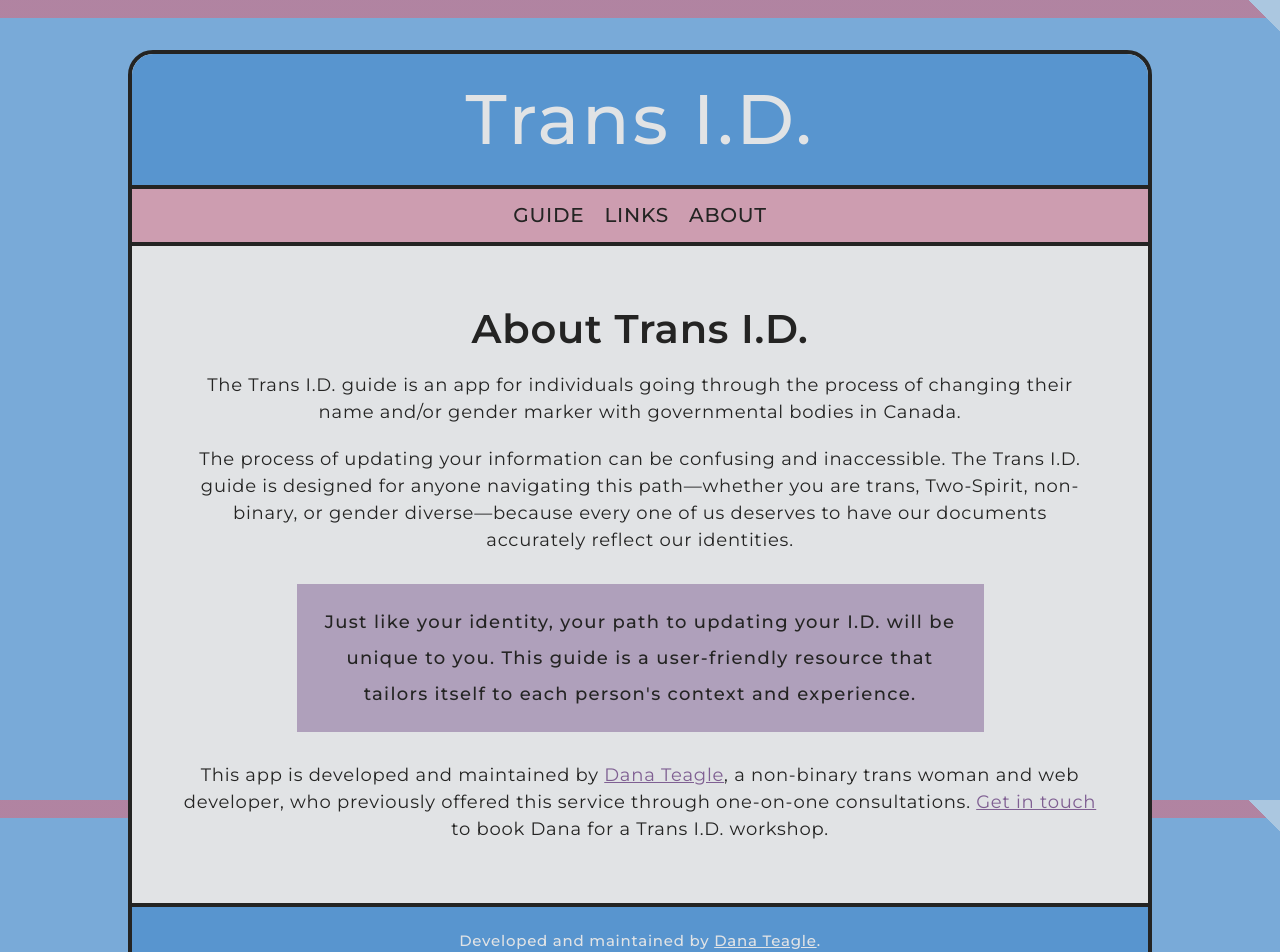
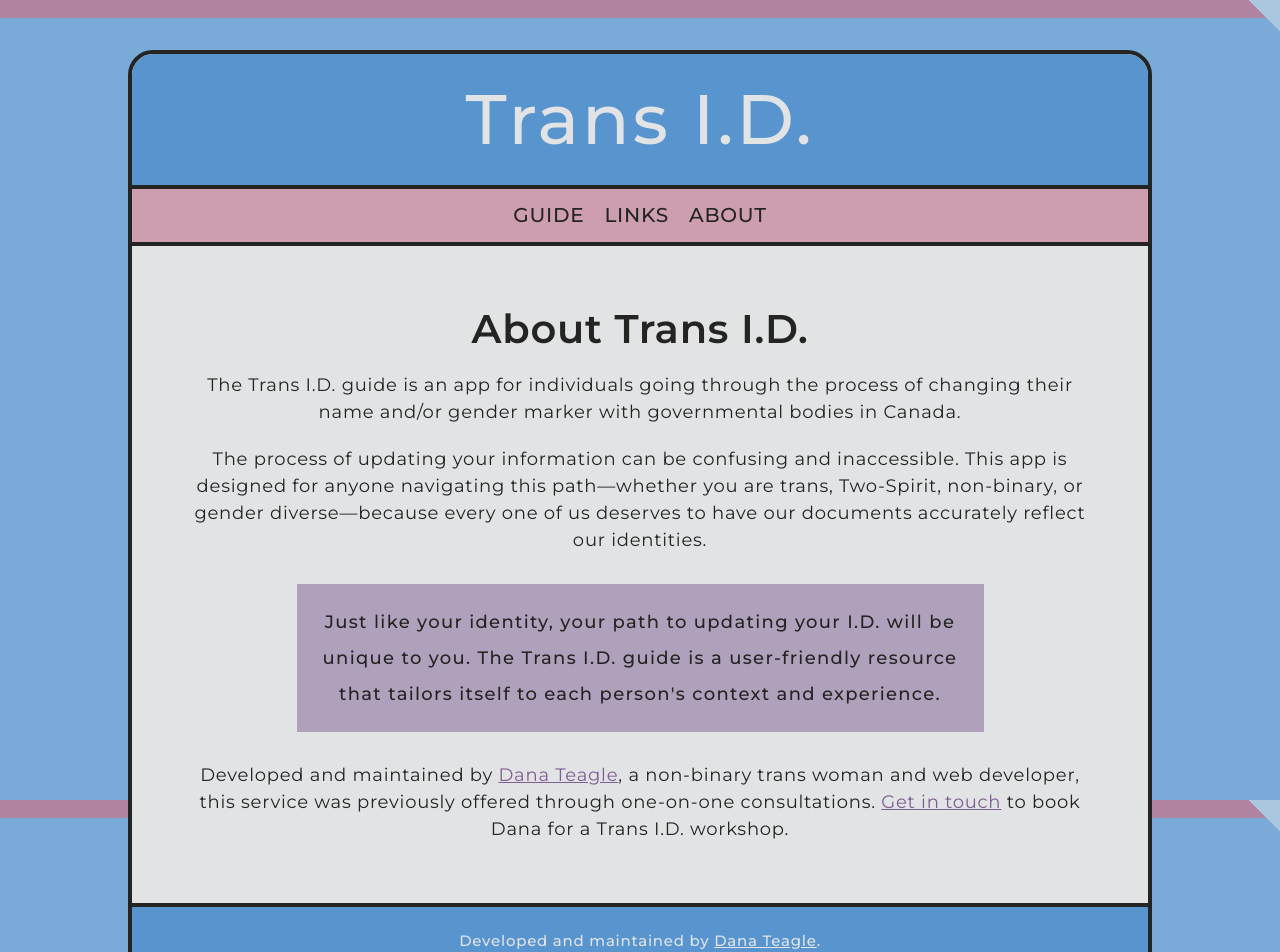
Before and after one commit to torontopubliclibra/trans-id, a React (Create React App) app: page /about in a window 1280 px wide. Shown: the top 952 px of the page. Built offline with nearby package versions, Linux system fonts and the light colour scheme.

Commit message:
updated About text

```diff
--- a/src/About.js
+++ b/src/About.js
@@ -3,9 +3,9 @@ const About = () => {
         <main>
             <h2>About Trans I.D.</h2>
             <p>The Trans I.D. guide is an app for individuals going through the process of changing their name and/or gender marker with governmental bodies in Canada.</p>
-            <p>The process of updating your information can be confusing and inaccessible. The Trans I.D. guide is designed for anyone navigating this path—whether you are trans, Two-Spirit, non-binary, or gender diverse—because every one of us deserves to have our documents accurately reflect our identities.</p>
-            <blockquote>Just like your identity, your path to updating your I.D. will be unique to you. This guide is a user-friendly resource that tailors itself to each person's context and experience.</blockquote>
-            <p>This app is developed and maintained by <a href="https://danateagle.com" target="_blank" rel="noreferrer">Dana Teagle</a>, a non-binary trans woman and web developer, who previously offered this service through one-on-one consultations. <a href="mailto:dana.r.teagle@gmail.com" target="_blank" rel="noreferrer">Get in touch</a> to book Dana for a Trans I.D. workshop.</p>
+            <p>The process of updating your information can be confusing and inaccessible. This app is designed for anyone navigating this path—whether you are trans, Two-Spirit, non-binary, or gender diverse—because every one of us deserves to have our documents accurately reflect our identities.</p>
+            <blockquote>Just like your identity, your path to updating your I.D. will be unique to you. The Trans I.D. guide is a user-friendly resource that tailors itself to each person's context and experience.</blockquote>
+            <p>Developed and maintained by <a href="https://danateagle.com" target="_blank" rel="noreferrer">Dana Teagle</a>, a non-binary trans woman and web developer, this service was previously offered through one-on-one consultations. <a href="mailto:dana.r.teagle@gmail.com" target="_blank" rel="noreferrer">Get in touch</a> to book Dana for a Trans I.D. workshop.</p>
         </main>
     )
 }
```
